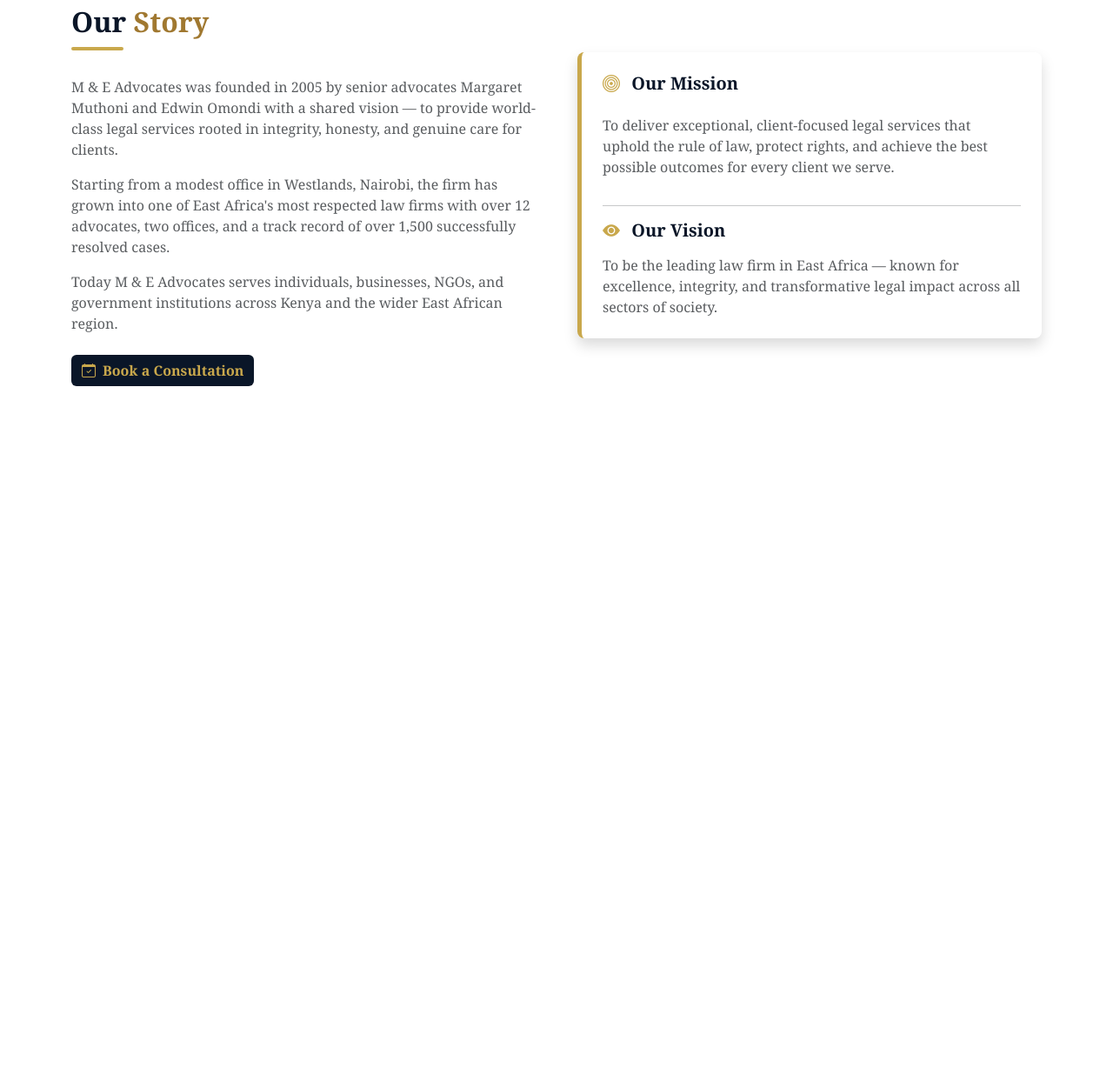
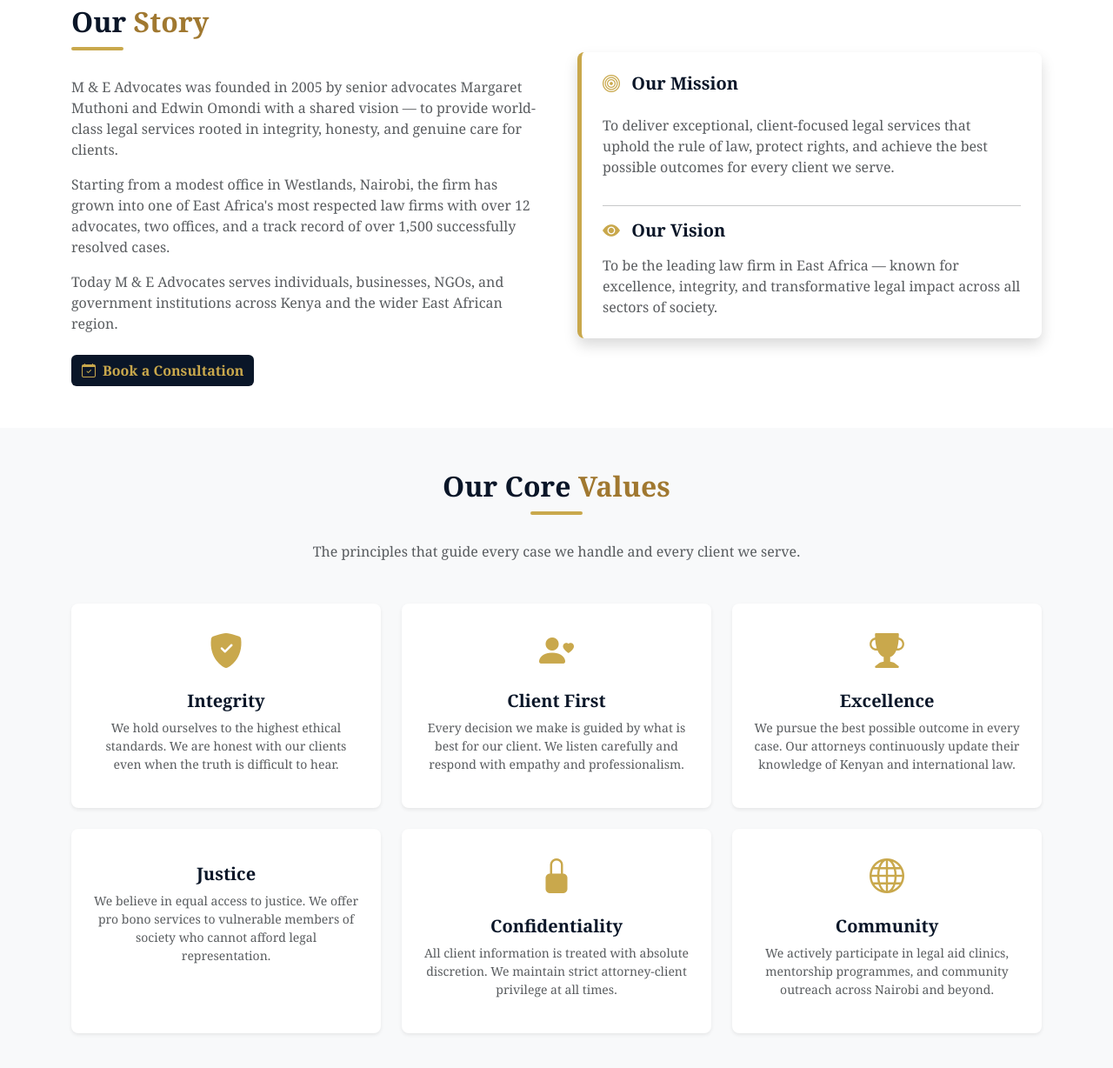
Before and after one commit to christianomungala-arch/mande-law, a plain HTML site: page about.html in a window 1280 px wide. Shown: the part 352-1580 px from the top of the page at 87% size. Before the commit the page ends 844 px from the top, so only its background shows below. Drawn offline with nearby package versions, Linux system fonts and the light colour scheme.

Commit message:
Add core values section to About page

```diff
--- a/about.html
+++ b/about.html
@@ -112,6 +112,91 @@
       </div>
     </div>
   </section>
+  <!-- ========== CORE VALUES ========== -->
+  <section class="py-5 bg-light">
+    <div class="container">
+      <div class="text-center mb-5">
+        <h2 class="section-title">Our Core <span>Values</span></h2>
+        <div class="title-underline"></div>
+        <p class="text-muted">The principles that guide every case we handle and every client we serve.</p>
+      </div>
+      <div class="row g-4">
+
+        <div class="col-md-4 text-center">
+          <div class="card border-0 shadow-sm p-4 h-100">
+            <i class="bi bi-shield-fill-check fs-1 mb-3" style="color:var(--gold);"></i>
+            <h5 class="fw-bold text-navy">Integrity</h5>
+            <p class="text-muted small">
+              We hold ourselves to the highest ethical standards.
+              We are honest with our clients even when the truth
+              is difficult to hear.
+            </p>
+          </div>
+        </div>
+
+        <div class="col-md-4 text-center">
+          <div class="card border-0 shadow-sm p-4 h-100">
+            <i class="bi bi-person-heart fs-1 mb-3" style="color:var(--gold);"></i>
+            <h5 class="fw-bold text-navy">Client First</h5>
+            <p class="text-muted small">
+              Every decision we make is guided by what is best
+              for our client. We listen carefully and respond
+              with empathy and professionalism.
+            </p>
+          </div>
+        </div>
+
+        <div class="col-md-4 text-center">
+          <div class="card border-0 shadow-sm p-4 h-100">
+            <i class="bi bi-trophy-fill fs-1 mb-3" style="color:var(--gold);"></i>
+            <h5 class="fw-bold text-navy">Excellence</h5>
+            <p class="text-muted small">
+              We pursue the best possible outcome in every case.
+              Our attorneys continuously update their knowledge
+              of Kenyan and international law.
+            </p>
+          </div>
+        </div>
+
+        <div class="col-md-4 text-center">
+          <div class="card border-0 shadow-sm p-4 h-100">
+            <i class="bi bi-balance-scale fs-1 mb-3" style="color:var(--gold);"></i>
+            <h5 class="fw-bold text-navy">Justice</h5>
+            <p class="text-muted small">
+              We believe in equal access to justice. We offer
+              pro bono services to vulnerable members of
+              society who cannot afford legal representation.
+            </p>
+          </div>
+        </div>
+
+        <div class="col-md-4 text-center">
+          <div class="card border-0 shadow-sm p-4 h-100">
+            <i class="bi bi-lock-fill fs-1 mb-3" style="color:var(--gold);"></i>
+            <h5 class="fw-bold text-navy">Confidentiality</h5>
+            <p class="text-muted small">
+              All client information is treated with absolute
+              discretion. We maintain strict attorney-client
+              privilege at all times.
+            </p>
+          </div>
+        </div>
+
+        <div class="col-md-4 text-center">
+          <div class="card border-0 shadow-sm p-4 h-100">
+            <i class="bi bi-globe fs-1 mb-3" style="color:var(--gold);"></i>
+            <h5 class="fw-bold text-navy">Community</h5>
+            <p class="text-muted small">
+              We actively participate in legal aid clinics,
+              mentorship programmes, and community outreach
+              across Nairobi and beyond.
+            </p>
+          </div>
+        </div>
+
+      </div>
+    </div>
+  </section>
 
   <!-- Bootstrap JS -->
   <script src="https://cdn.jsdelivr.net/npm/bootstrap@5.3.0/dist/js/bootstrap.bundle.min.js"></script>
```
